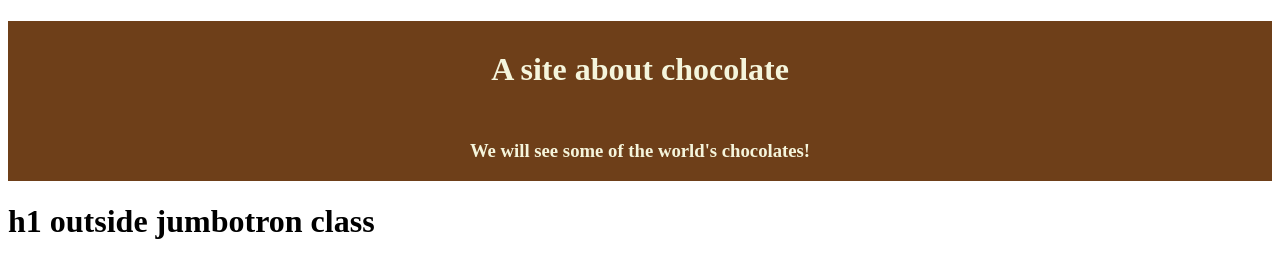
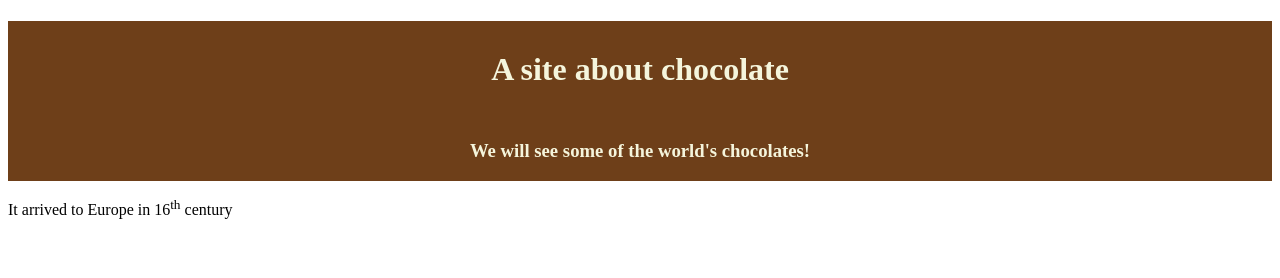
Before and after one commit to yavuzefe/yavuzefe, a plain HTML site: page index.html in a window 1280 px wide. Drawn offline with Linux system fonts and the light colour scheme.

Commit message:
Fourth commit. Adding paragraph in index.html on Github

```diff
--- a/index.html
+++ b/index.html
@@ -14,7 +14,7 @@
         <h1>A site about chocolate</h1>
         <h3>We will see some of the world's chocolates!</h3>
     </div>
-    <h1>h1 outside jumbotron class</h1>
+  <p>It arrived to Europe in 16<sup>th</sup> century</p>
 </body>
 
 </html>
```
